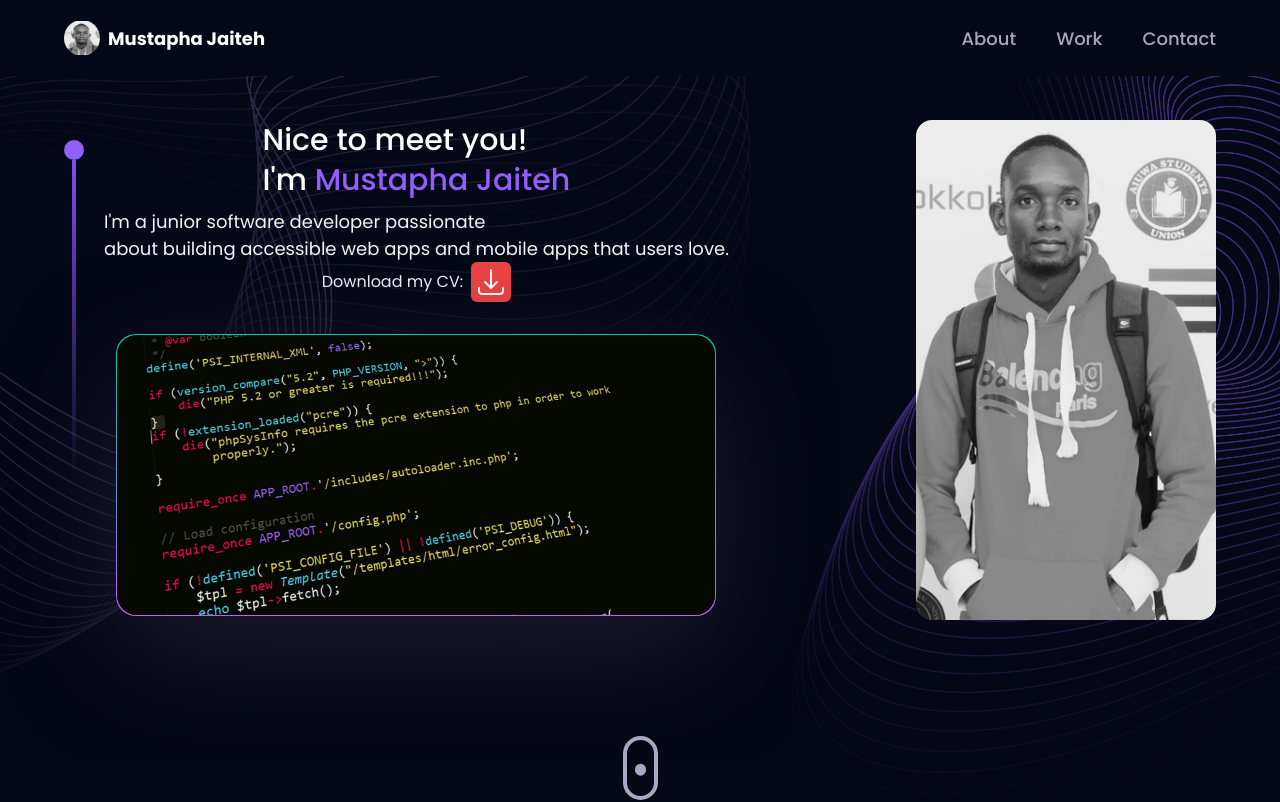
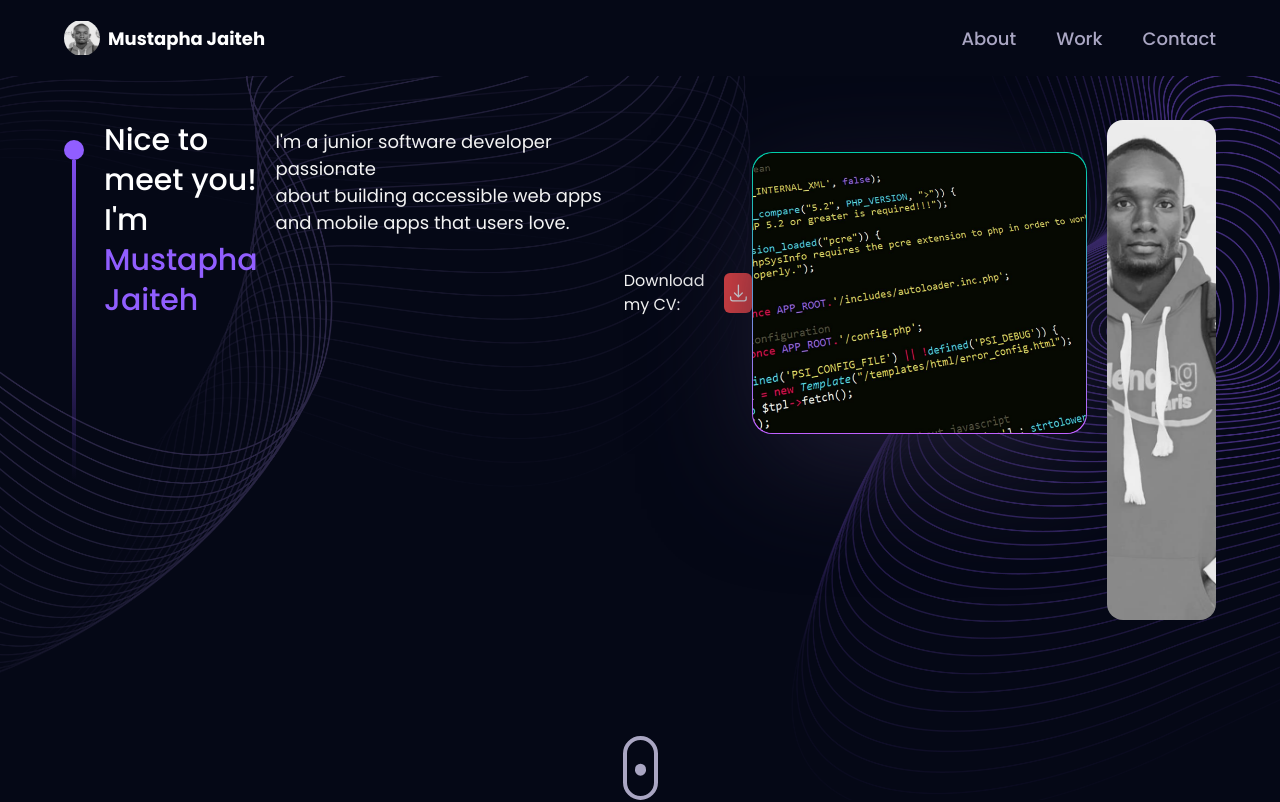
Before and after one commit to mustapha-jaiteh/my-portfolio, a React (Vite) app: page / in a window 1280 px wide. Shown: the top 802 px of the page. Built offline with nearby package versions, Linux system fonts and the light colour scheme.

Commit message:
another commit

```diff
--- a/src/components/Hero.jsx
+++ b/src/components/Hero.jsx
@@ -15,7 +15,7 @@ const Hero = () => {
             <div className="w-5 h-5 rounded-full bg-[#915eff]" />
             <div className="w-1 sm:h-80 h-40 violet-gradient" />
           </div>
-          <div className="flex flex-col justify-center items-center mx-5 md:mx-0 ">
+          <div className="flex  px-8 md:px-0 ">
             <h1 className={`${styles.heroSubText} text-white`}>
               Nice to meet you! <br />
               I'm <span className="text-[#915eff]">Mustapha Jaiteh</span>
```
